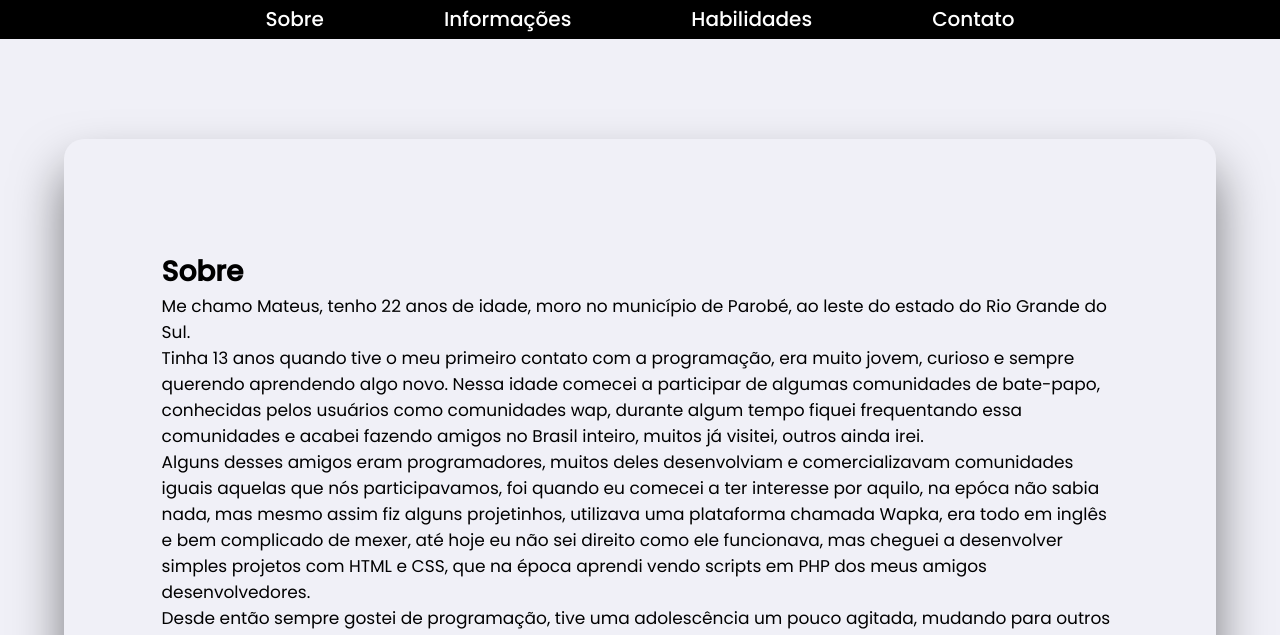
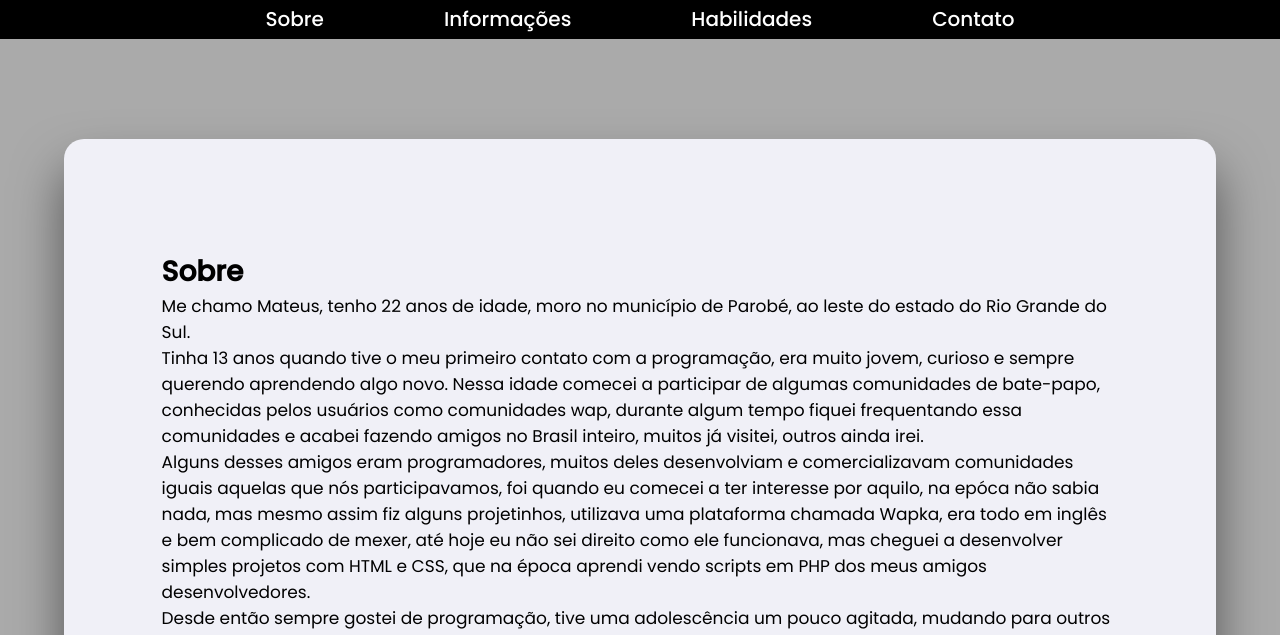
Before and after one commit to mateus-luciano/frontend-nwpfgw, a website built with webpack: page public/index.html in a window 1280 px wide. Shown: the part 161-796 px from the top of the page. Built offline with nearby package versions, Linux system fonts and the light colour scheme.

Commit message:
chenge background

```diff
--- a/public/sass/pages/_about.scss
+++ b/public/sass/pages/_about.scss
@@ -13,6 +13,7 @@
         width: 90%;
         height: 90%;
         border-radius: 20px;
+        background: $background-color;
         box-shadow: $box-shadow-default;
         @include breakpoint(small-only) {
             width: 98%;
--- a/public/sass/pages/_body.scss
+++ b/public/sass/pages/_body.scss
@@ -10,7 +10,10 @@ html,
 body {
     width: 100%;
     height: 100%;
-    background: $background-color;
+    background: #aaa;
+    //background: url(../../images/code-coder-coding-computer.jpg) no-repeat;
+    //background-attachment: fixed;
+    //background-size: 100%;
     font-family: 'Poppins', sans-serif;
 }
 
```
Also changed, not shown: public/images/code-coder-coding-computer.jpg (added), public/images/photo-1517694712202-14dd9538aa97.jfif (added), public/images/photo-1587620962725-abab7fe55159.jfif (added), public/index.html (line endings or trailing spaces), public/sass/style.css, 1 other file.
